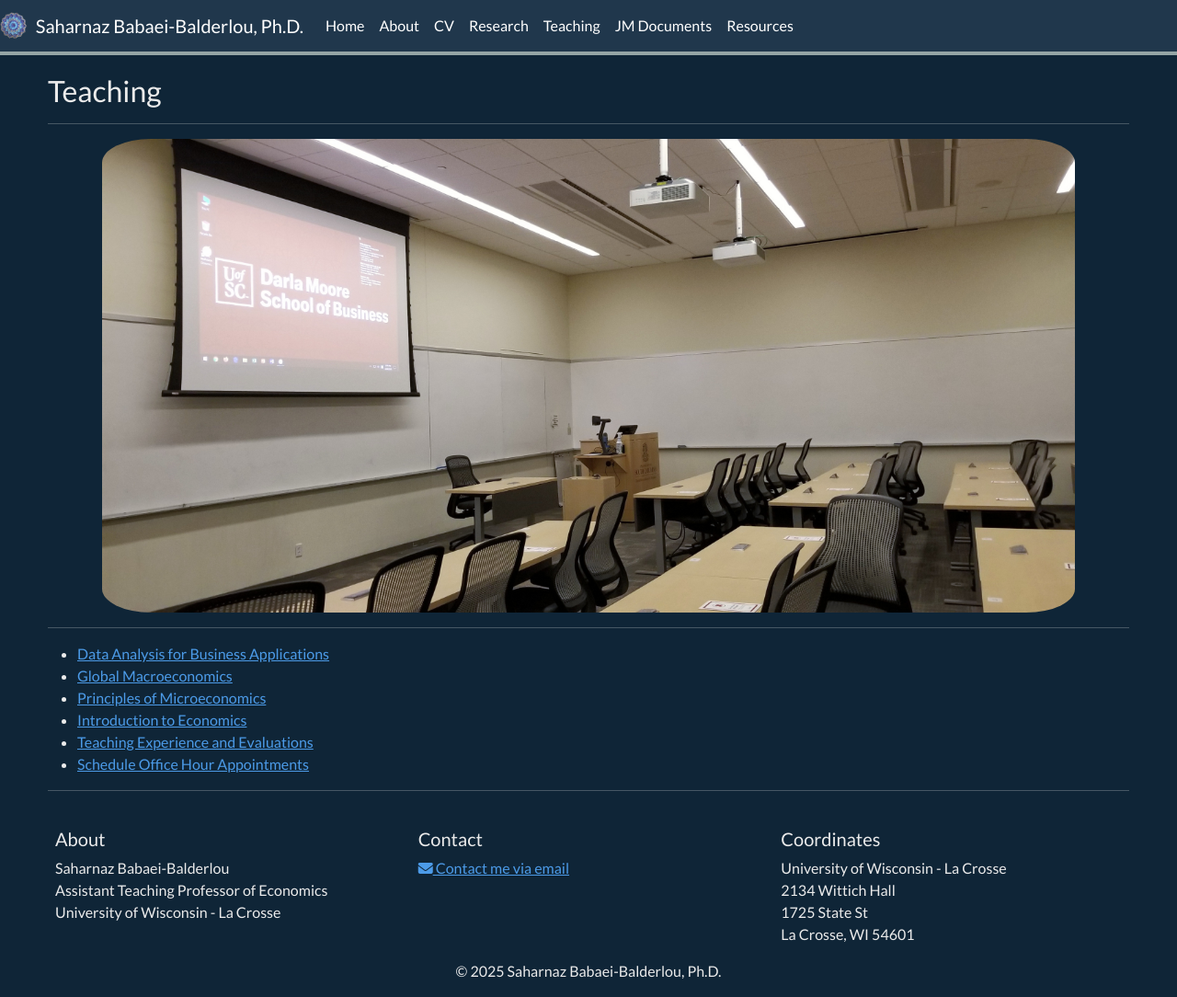
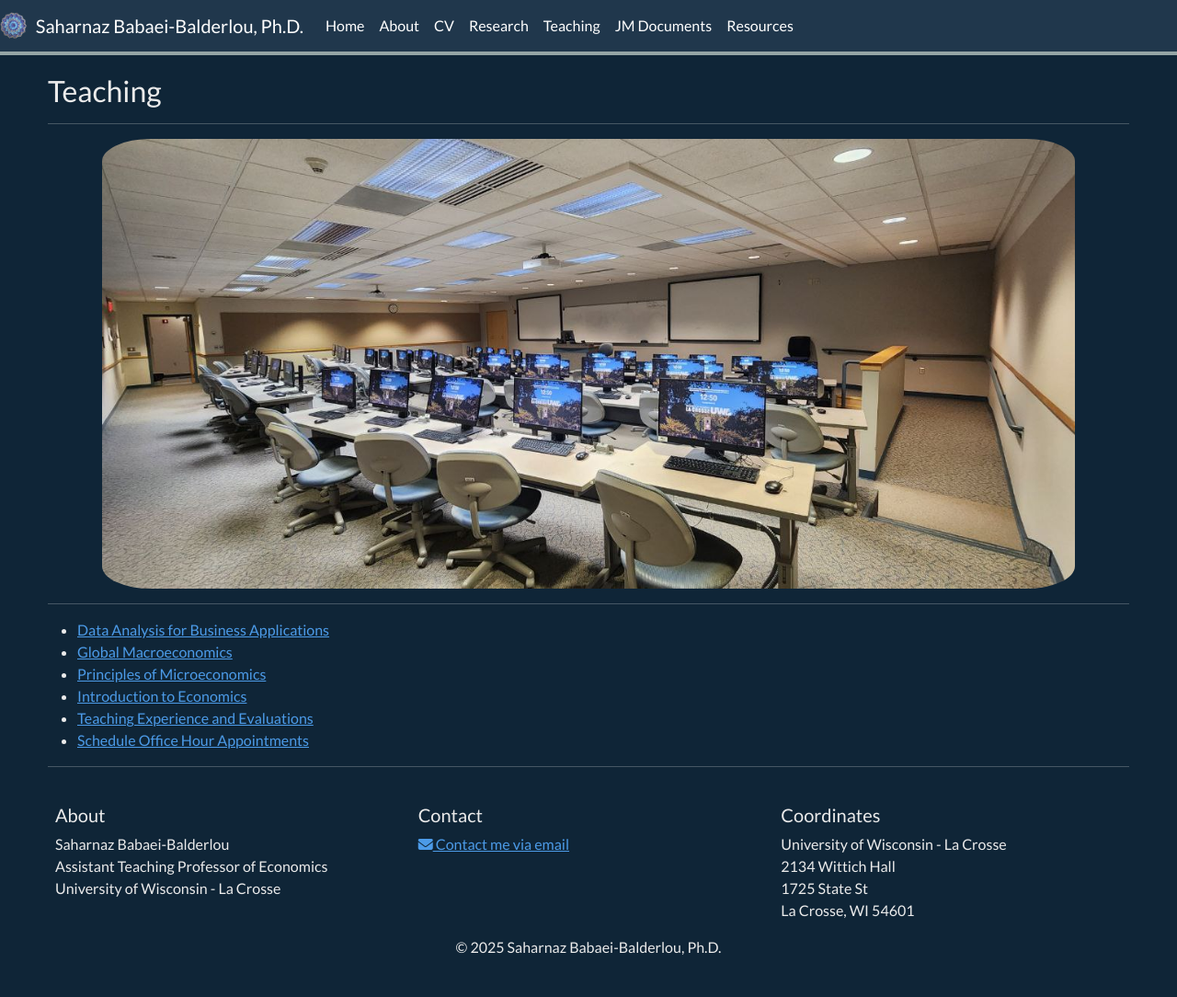
Before and after one commit to saharnazb/saharnazb.github.io, a Jekyll site: the page built from _pages/teaching.md, in a window 1280 px wide and 1084 px high. Shown: the whole window at 92% size. Built offline with Jekyll 4.4.1, drawn with Linux system fonts in a browser that asks for light colours; nearby versions of some CDN libraries; library files that are not in the unit come from our copies; a style sheet for code colours, icons or effects is not loaded.

Commit message:
Update teaching.md

```diff
--- a/_pages/teaching.md
+++ b/_pages/teaching.md
@@ -11,7 +11,7 @@ permalink: /teaching/
 ---
 
 <div style="text-align: center;">
-  <img src="/assets/images/DMSB-Classroom.jpg" alt="DMSB Classroom" style="max-width: 90%; height: auto;">
+  <img src="/assets/images/wing7 classroom.jpg" alt="DMSB Classroom" style="max-width: 90%; height: auto;">
 </div>
 
 ---
```
